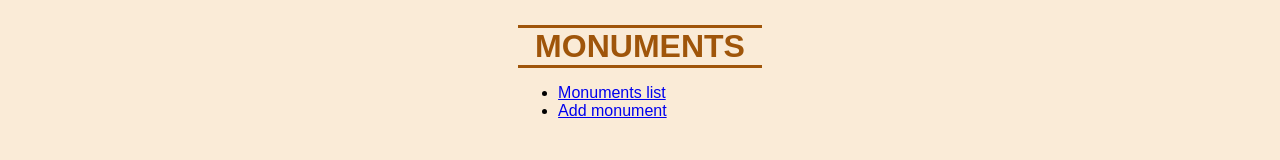
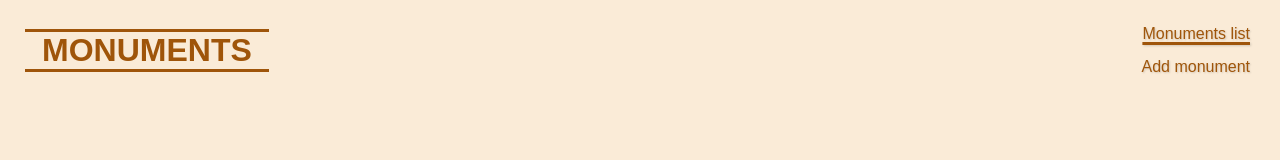
Before and after one commit to uribeAC/w5-monuments-front, a website built with Vite: page index.html in a window 1280 px wide. Built offline with nearby package versions, Linux system fonts and the light colour scheme.

Commit message:
Add styles to the nav menu

```diff
--- a/src/components/Header/Header.css
+++ b/src/components/Header/Header.css
@@ -1,12 +1,53 @@
 .main-header {
+  display: flex;
+  gap: 15px;
+  flex-direction: column;
   align-self: self-start;
+
+  @media (width > 500px) {
+    flex-direction: row;
+    width: 100%;
+    justify-content: space-between;
+  }
 }
 
 .title {
   text-transform: uppercase;
+  align-self: center;
   color: var(--principal-color);
   font-size: 2rem;
   padding: 0 17px;
   border-top: 3.5px solid var(--principal-color);
   border-bottom: 3.5px solid var(--principal-color);
 }
+
+.navigation {
+  display: flex;
+  justify-content: space-around;
+  gap: 15px;
+
+  @media (width > 500px) {
+    flex-direction: column;
+    align-items: flex-end;
+  }
+}
+
+.navigation__link {
+  color: var(--principal-color);
+  font-size: 1rem;
+  font-weight: 500;
+  text-shadow: 1px 1px 2px #00000028;
+  padding: 3px 5px;
+
+  &:hover {
+    color: #4d1600;
+    background-color: #9f550a47;
+    border-radius: 4px;
+  }
+}
+
+.navigation__link--current {
+  text-decoration: underline;
+  text-decoration-thickness: 2.5px;
+  text-underline-offset: 3px;
+}
--- a/src/styles.css
+++ b/src/styles.css
@@ -17,3 +17,14 @@ body {
 h1 {
   margin: 0;
 }
+
+ul {
+  list-style: none;
+  padding: 0;
+  margin: 0;
+}
+
+a {
+  color: inherit;
+  text-decoration: none;
+}
```
